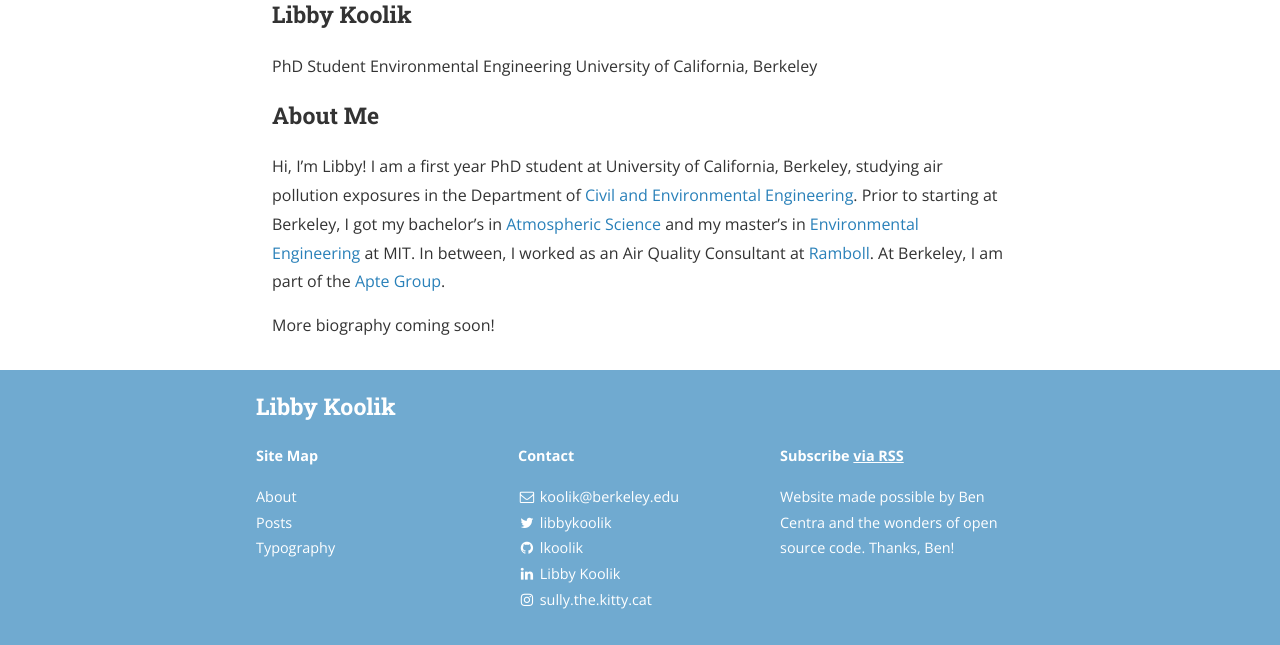
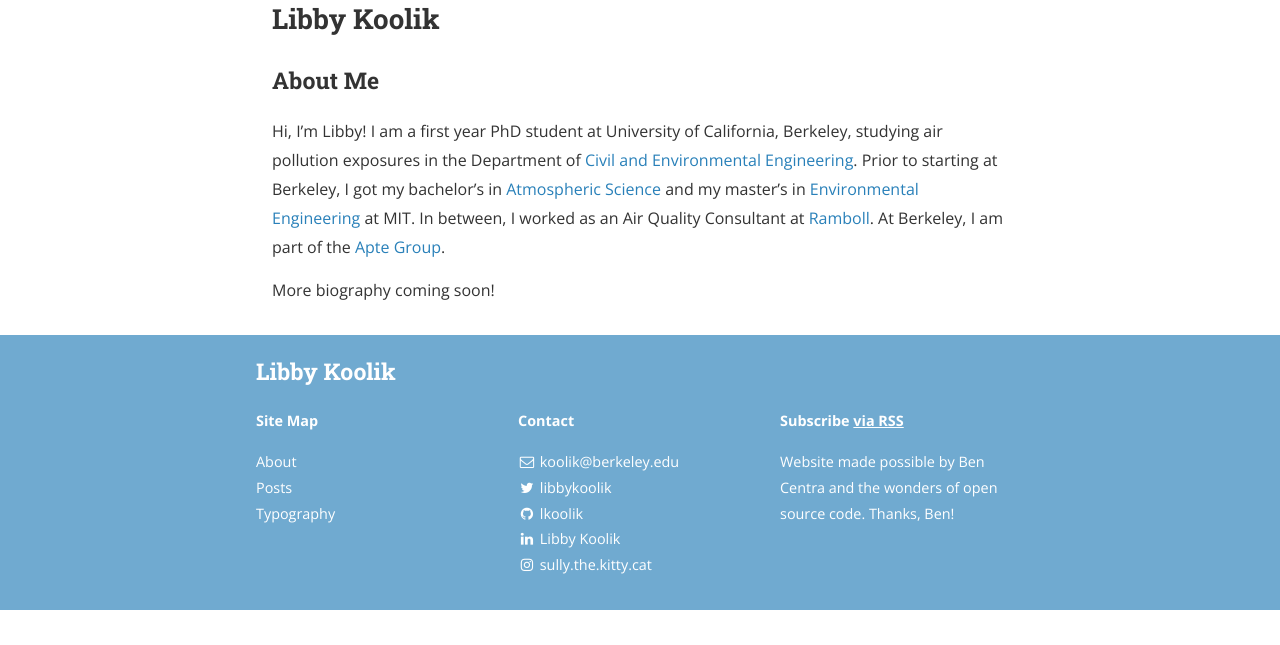
Before and after one commit to lkoolik/lkoolik.github.io, a Jekyll site: the page built from about.md, in a window 1280 px wide and 1130 px high. Shown: the part 485-1130 px from the top of the window. Built offline with Jekyll 4.4.1, drawn with Linux system fonts in a browser that asks for light colours; nearby versions of some CDN libraries.

Commit message:
Update about.md

```diff
--- a/about.md
+++ b/about.md
@@ -7,10 +7,7 @@ main_nav: true
 
 ![alt text]({{ site.baseurl }}/assets/profile_photo.png "Profile Picture"){:.profile}
 
-### Libby Koolik
-PhD Student
-Environmental Engineering
-University of California, Berkeley
+## Libby Koolik
 
 ### About Me
 Hi, I'm Libby! I am a first year PhD student at University of California, Berkeley, studying air pollution exposures in the Department of [Civil and Environmental Engineering](https://ce.berkeley.edu/). Prior to starting at Berkeley, I got my bachelor's in [Atmospheric Science](https://eapsweb.mit.edu/) and my master's in [Environmental Engineering](https://cee.mit.edu/) at MIT. In between, I worked as an Air Quality Consultant at [Ramboll](https://ramboll.com/services-and-sectors/environment-and-health/air-quality-management). At Berkeley, I am part of the [Apte Group](https://apte.berkeley.edu/).
```
